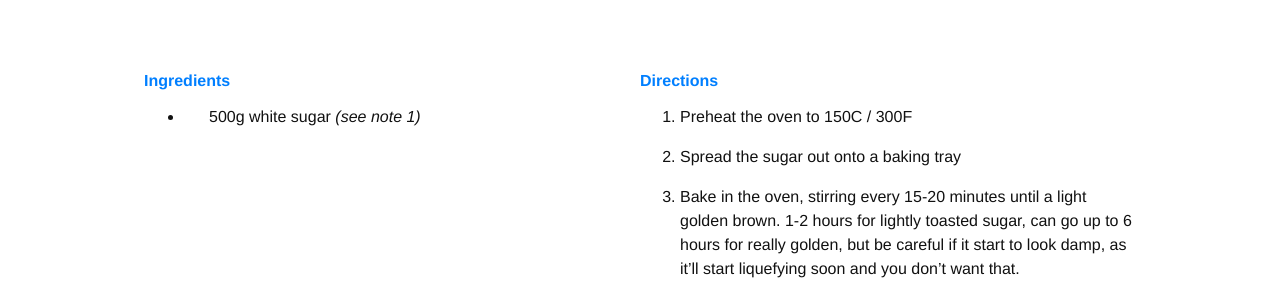
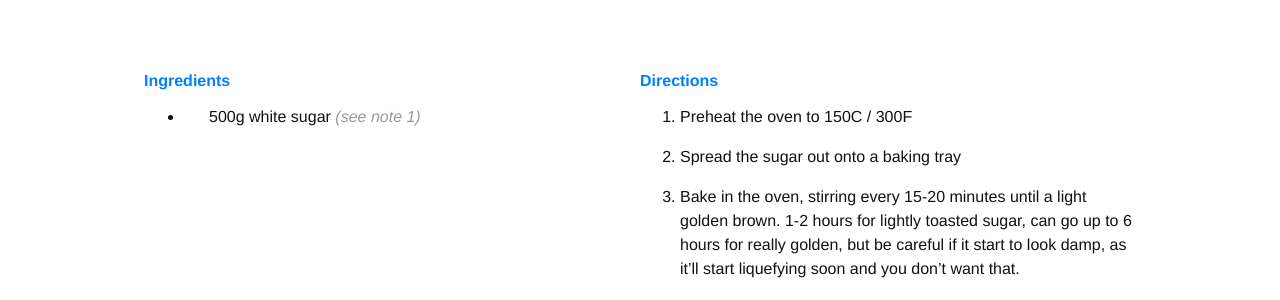
Before and after one commit to LexMalta/recipes, a Jekyll site: the page built from _recipes/toasted-sugar.md, in a window 1280 px wide. Shown: the part 417-717 px from the top of the page. Built offline with Jekyll 4.4.1, drawn with Linux system fonts in a browser that asks for light colours; nearby versions of some CDN libraries; some web fonts are replaced.

Commit message:
Make italic ingredients grey

```diff
--- a/_layouts/recipe.html
+++ b/_layouts/recipe.html
@@ -78,7 +78,7 @@ layout: default
         <ul itemprop="ingredients">
           <!-- list ingredients that make up recipe -->
           {% for ingredient in page.ingredients %}
-          <li itemprop="recipeIngredient">{{ ingredient | markdownify }}</li>
+          <li class="ingredient" itemprop="recipeIngredient">{{ ingredient | markdownify }}</li>
           {% endfor %}
         </ul>
         {% endif %}
--- a/css/main.scss
+++ b/css/main.scss
@@ -51,3 +51,7 @@ a:hover .image{opacity:0.2;}
 .border-1 { border-width: 1px; }
 .border-1:active { border-width: 1px; }
 .capitalize { text-transform: capitalize; }
+
+.ingredient em {
+    color: #999
+}
```
